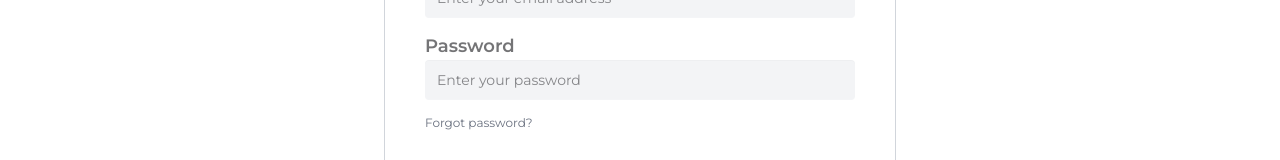
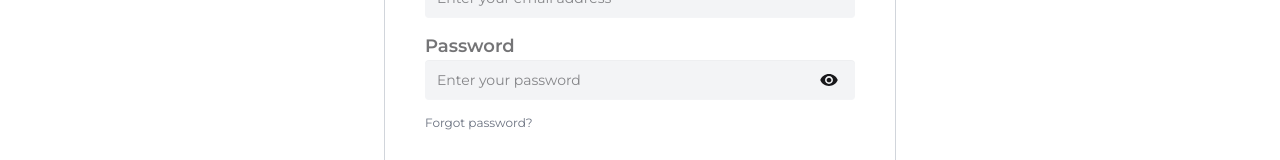
Before and after one commit to tausifislamsheik/ClothAid, a React (Vite) app: page /login in a window 1280 px wide. Shown: the part 390-550 px from the top of the page. Built offline with nearby package versions, Linux system fonts and the light colour scheme; no server answers.

Commit message:
password show hide feature added

```diff
--- a/src/components/Login.jsx
+++ b/src/components/Login.jsx
@@ -1,13 +1,16 @@
-import { useContext, useRef } from "react";
+import { useContext, useRef, useState } from "react";
 import { Link, useLocation, useNavigate } from "react-router-dom";
 import { AuthContext } from "../Provider/AuthProvider";
 import { toast } from "react-toastify";
 import { sendPasswordResetEmail } from "firebase/auth";
 import auth from "../Firebase/Firebase.config";
+import { IoMdEye } from "react-icons/io";
+import { IoMdEyeOff } from "react-icons/io";
 
 const Login = () => {
 
     const {loginUser, loginWithGoogle} = useContext(AuthContext)
+    const [showPassword, setShowPassword] = useState(false)
     const navigate = useNavigate();
     const location = useLocation();
     const emailRef = useRef();
@@ -68,7 +71,12 @@ const Login = () => {
                         <input type="email" name="email" ref={emailRef} className="input w-full bg-gray-100 border-none" placeholder="Enter your email address" required />
                         <div className="relative">
                             <label className="label text-lg font-semibold">Password</label>
-                            <input type="password" name="password" className="input w-full bg-gray-100 border-none" placeholder="Enter your password" required />
+                            <input type={showPassword ? 'text' : 'password'} name="password" className="input w-full bg-gray-100 border-none" placeholder="Enter your password" required />
+                        </div>
+                        <div onClick={() => setShowPassword(!showPassword)} className="absolute text-xl right-14 bottom-73 cursor-pointer">
+                            {
+                                showPassword ? <IoMdEyeOff /> : <IoMdEye />
+                            }
                         </div>
                         <div onClick={handleForgotPassword}><a className="link link-hover text-gray-500">Forgot password?</a></div>
                         <button className="btn bg-orange-600 text-white mt-4">Login</button>
```
